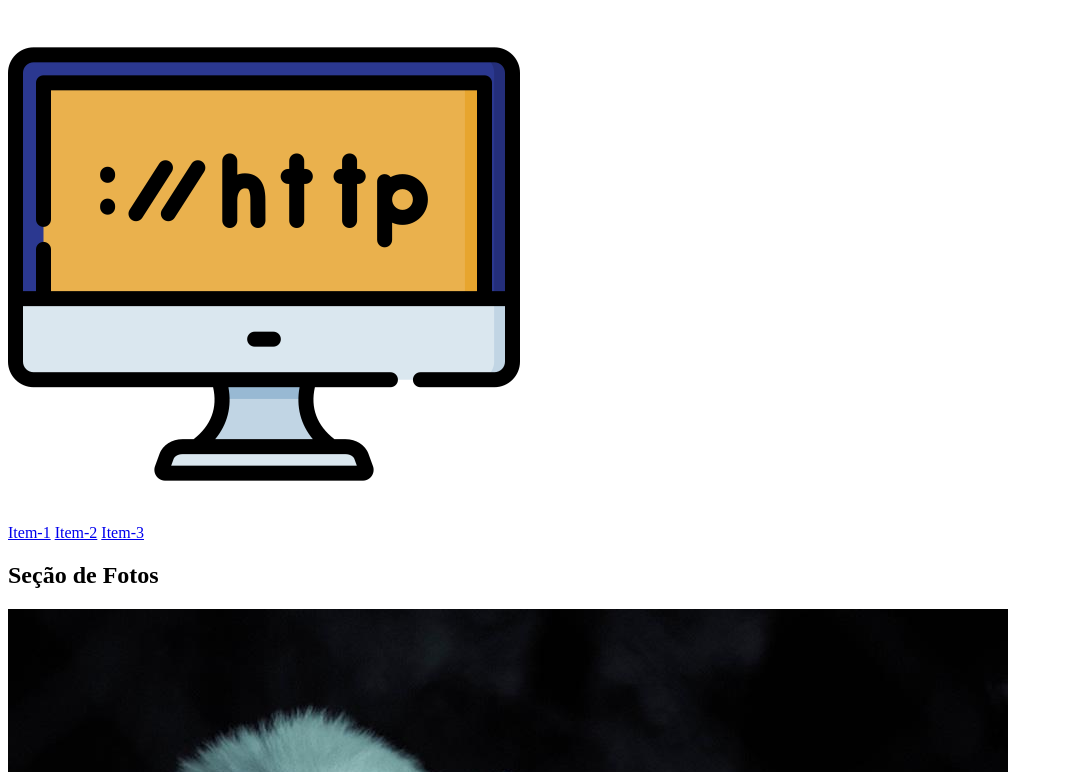
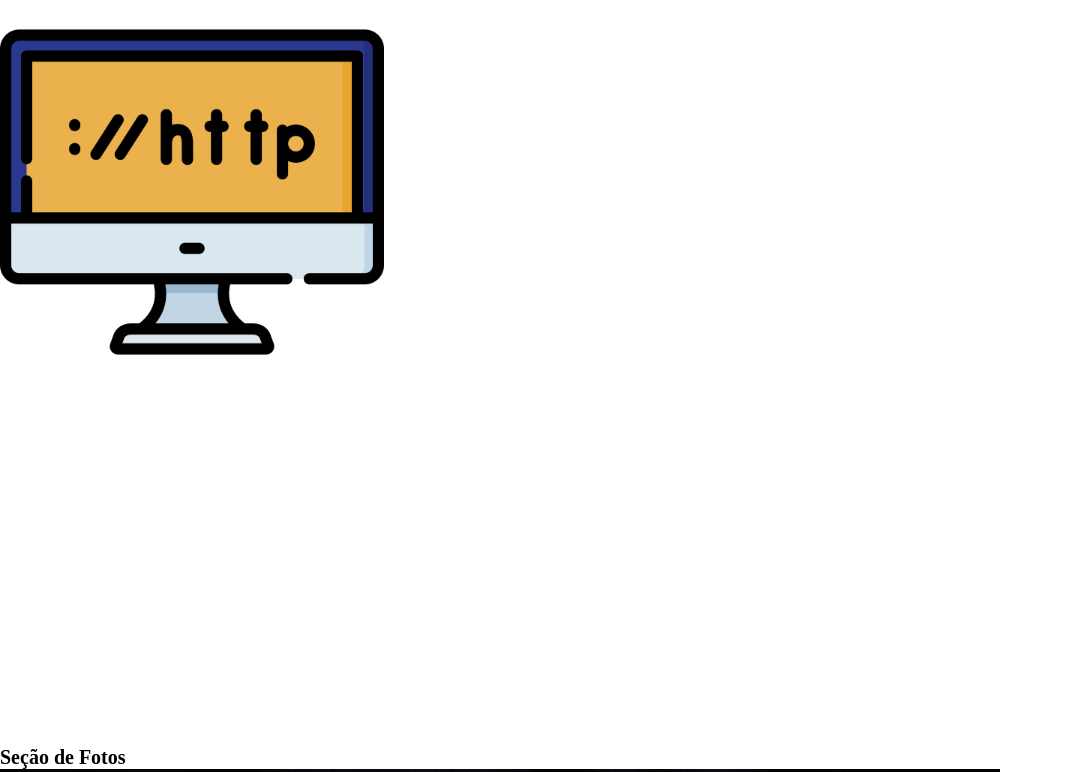
Before and after one commit to 1TDSR-2023/rm550531, a plain HTML site: page index.html in a window 1280 px wide. Shown: the top 772 px of the page, without its empty margins (0-1071 px from the left). Drawn offline with Linux system fonts and the light colour scheme.

Commit message:
Arrumando o codigo.

```diff
--- a/css/estilo.css
+++ b/css/estilo.css
@@ -0,0 +1,59 @@
+* {
+    margin: 0;
+    padding: 0;
+    box-sizing: border-box;
+}
+
+html {
+    font-size: 70%;
+}
+
+.cabecalho img {
+    width: 30%;
+    max-width: 30%;
+    display: block;
+}
+
+.cabecalho nav {
+    display: flex;
+    width: 60%;
+    height: 100%;
+    justify-content: space-around;
+}
+
+.cabecalho a {
+    text-decoration: none;
+    color: #fff;
+    font-size: 4em;
+    font-family: system-ui, -apple-system, BlinkMacSystemFont, "Segoe UI", Roboto, Oxygen, Ubuntu, Cantarell,
+        "Open Sans", "Helvetica Neue", sans-serif;
+    font-weight: 700;
+    padding: 20% 0;
+}
+
+/* UTILIZA PSEUDO CLASSES PARA EFEITOS - HOVER */
+.cabecalho a:hover {
+    color: #000000;
+    background-color: #fff;
+}
+
+/*ULTILIZ PSEUDO CLASSES PARA EFEITOS - HOVER */
+
+.cabecalho a:hover {
+    color: black;
+    background-color: white;
+}
+p:hover {
+    font-size: 5em;
+}
+
+body {
+    font-size: 10px;
+}
+
+.tit-foto {
+    font-size: 2em;
+}
+.conteudo {
+    font-size: 4rem;
+}
--- a/index.html
+++ b/index.html
@@ -10,7 +10,7 @@
 
   <body>
     <header class="cabecalho">
-      <img src="./img/logo.png" alt="Monitor de computador" />
+      <img src="./img/logo.png" alt="Monitor de computador." />
       <nav>
         <a href="#">Item-1</a>
         <a href="#">Item-2</a>
```
